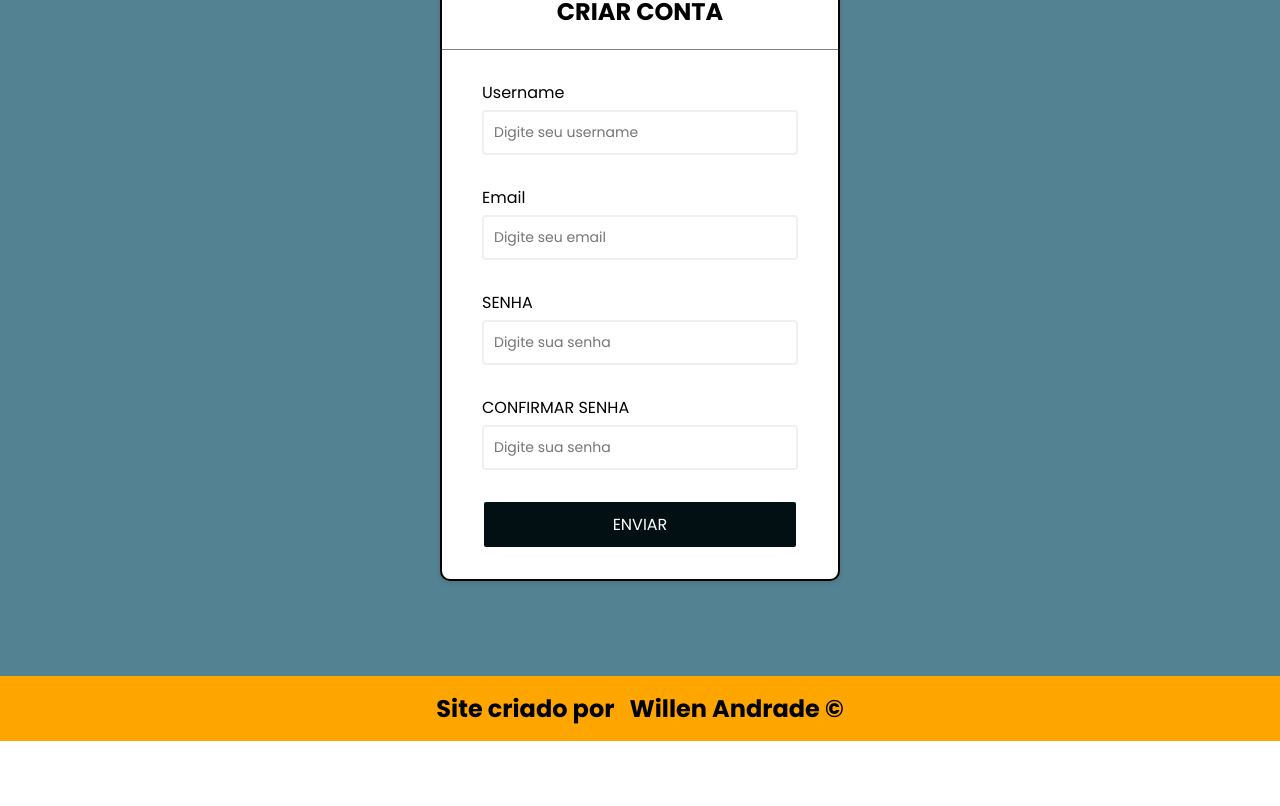
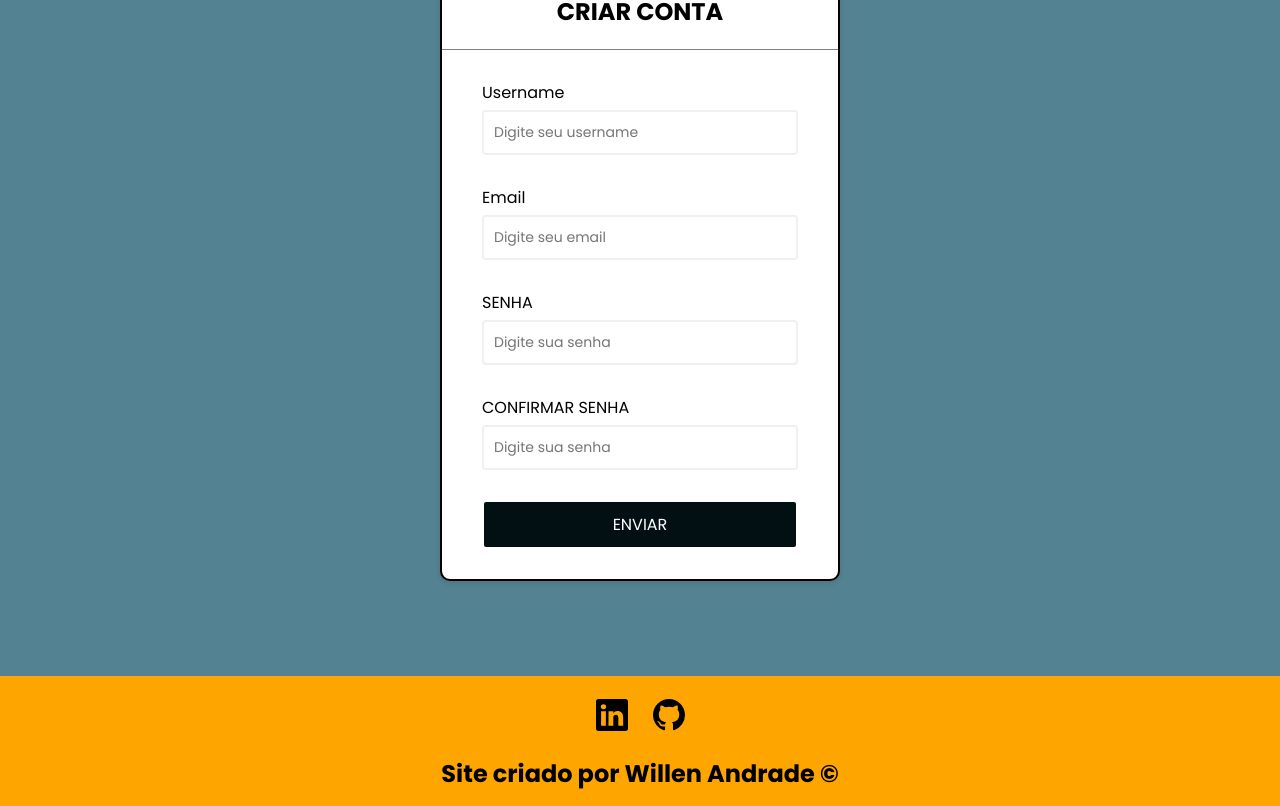
Before and after one commit to WillenAndrade/My_Car_Project_React, a React (Vite) app: page / in a window 1280 px wide. Shown: the part 2819-3625 px from the top of the page. Before the commit the page ends 3560 px from the top, so only its background shows below. Built offline with nearby package versions, Linux system fonts and the light colour scheme.

Commit message:
Optimizing footer

```diff
--- a/src/components/Footer.css
+++ b/src/components/Footer.css
@@ -1,4 +1,4 @@
-footer {
+.footer-top {
     width: 100%;
     height: 65px;
     background: orange;
@@ -29,3 +29,25 @@ footer a {
 footer a:hover{
     color: white;
 }
+
+.footer-container {
+    width: 100%;
+    height: 65px;
+    background: orange;
+    display: flex;
+    justify-content: center;
+    align-items: center;
+    gap: 5px;
+    padding-top: 20px;
+}
+
+.footer-container .linkedin {
+    padding: 10px;
+    color: #0a66c2;
+    cursor: pointer;
+}
+.footer-container .github{
+    padding: 10px;
+    color: purple;
+    cursor: pointer;
+}
--- a/src/components/Footer.jsx
+++ b/src/components/Footer.jsx
@@ -1,9 +1,28 @@
 import '../components/Footer.css'
+
+import {BsGithub} from 'react-icons/bs'
+import {BsLinkedin} from 'react-icons/bs'
 
 const Footer = () => {
     return(
         <footer className='footer'>
-            <h2>Site criado por <span><a href='https://github.com/WillenAndrade ' target='_blank'>Willen Andrade &copy;</a> </span></h2>
+
+<div className="footer-container">
+                <div className="linkedin">
+                    <a href="https://www.linkedin.com/in/willenandrade/" target='_blank'><BsLinkedin size={32}/></a>
+                </div>
+                <div className="github">
+                <a href="https://github.com/WillenAndrade" target='_blank'><BsGithub size={32}/></a>
+                </div>
+
+
+
+            </div>
+
+            <div className="footer-top">
+            <h2>Site criado por Willen Andrade &copy;</h2>
+            </div>
+
         </footer>
     )
 }
```
